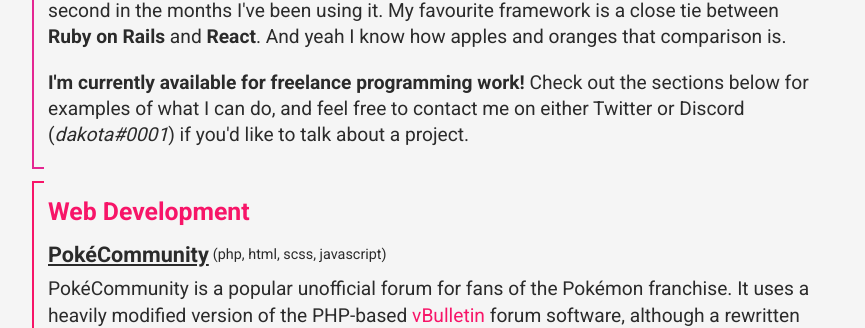
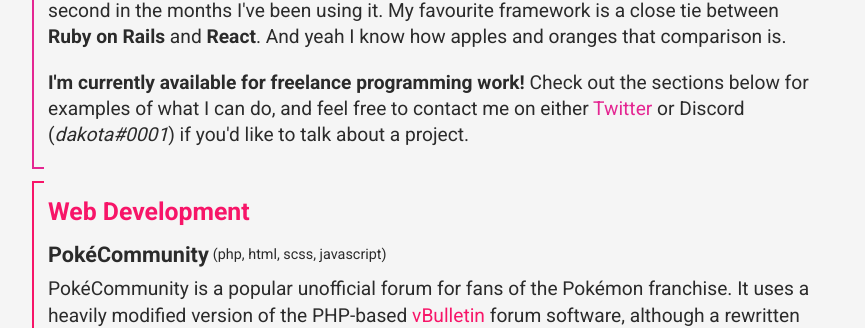
Before and after one commit to tipsypastels/swimsuit, a React (Create React App) app: page / in a window 1280 px wide. Shown: the part 359-687 px from the top of the page, without its empty margins (208-1073 px from the left). Built offline with nearby package versions, Linux system fonts and the light colour scheme.

Commit message:
copy change

```diff
--- a/src/App.tsx
+++ b/src/App.tsx
@@ -111,7 +111,7 @@
           </p>
 
           <p>
-            <strong>I'm currently available for freelance programming work!</strong> Check out the sections below for examples of what I can do, and feel free to contact me on either Twitter or Discord (<em>dakota#0001</em>) if you'd like to talk about a project.
+            <strong>I'm currently available for freelance programming work!</strong> Check out the sections below for examples of what I can do, and feel free to contact me on either <a href="https://twitter.com/tipsypastels">Twitter</a> or Discord (<em>dakota#0001</em>) if you'd like to talk about a project.
           </p>
         </Section>
 
--- a/src/Project.scss
+++ b/src/Project.scss
@@ -20,16 +20,6 @@
 
     .Project__techs {
       font-size: 0.9rem;
-    }
-  }
-
-  .Project__body {
-    a {
-      color: var(--section-color);
-
-      &:not(:hover) {
-        text-decoration: none;
-      }
     }
   }
 
--- a/src/Section.scss
+++ b/src/Section.scss
@@ -31,5 +31,13 @@
 
   .Section__body {
     line-height: 1.65rem;
+
+    a {
+      color: var(--section-color);
+
+      &:not(:hover) {
+        text-decoration: none;
+      }
+    }
   }
 }
```
